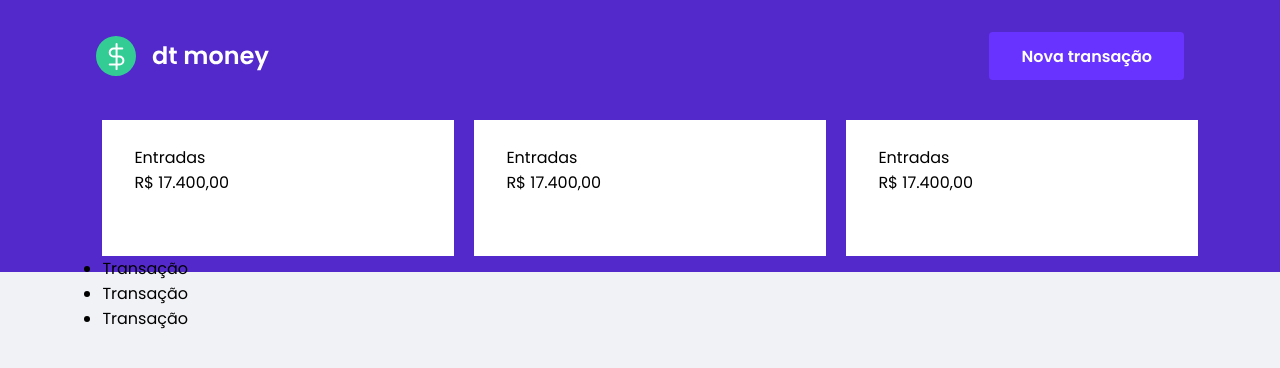
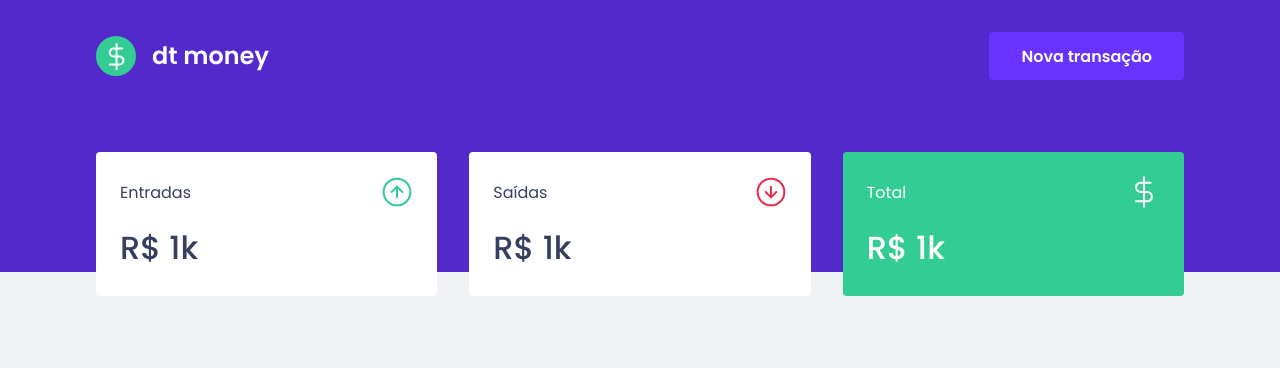
Before and after one commit to yan-dsb/ignite-02-dtmoney, a React (Create React App) app: page / in a window 1280 px wide. Shown: the top 368 px of the page. Built offline with nearby package versions, Linux system fonts and the light colour scheme.

Commit message:
summary and styling

```diff
--- a/public/index.html
+++ b/public/index.html
@@ -5,7 +5,7 @@
     <link rel="preconnect" href="https://fonts.gstatic.com" crossorigin>
     <meta charset="utf-8" />
     <meta name="viewport" content="width=device-width, initial-scale=1" />
-    <link href="https://fonts.googleapis.com/css2?family=Poppins:wght@400;600&display=swap" rel="stylesheet">
+    <link href="https://fonts.googleapis.com/css2?family=Poppins:wght@400;500;600&display=swap" rel="stylesheet">
     <title>dt money</title>
   </head>
   <body>
--- a/src/App.tsx
+++ b/src/App.tsx
@@ -1,12 +1,12 @@
-import React from 'react'
-import { Content } from './components/Content'
-import { Header } from './components/Header'
+import React from 'react';
+import { Header } from './components/Header';
+import { Dashboard } from './components/Dashboard';
 
-export function App (): JSX.Element {
+export function App(): JSX.Element {
   return (
     <>
       <Header />
-      <Content />
+      <Dashboard />
     </>
-  )
+  );
 }
--- a/src/components/Content/index.tsx
+++ /dev/null
@@ -1,33 +0,0 @@
-import React from 'react';
-import { TransactionList } from '../TransactionList';
-import { Card, CardBody, CardsContainer, Container } from './styles';
-
-export function Content(): JSX.Element{
-  return (
-    <Container>
-      <CardsContainer>
-        <Card>
-          <CardBody>
-            <div>Entradas</div>
-            <span>R$ 17.400,00</span>
-          </CardBody>
-        </Card>
-        <Card>
-          <CardBody>
-            <div>Entradas</div>
-            <span>R$ 17.400,00</span>
-          </CardBody>
-        </Card>
-        <Card>
-          <CardBody>
-            <div>Entradas</div>
-            <span>R$ 17.400,00</span>
-          </CardBody>
-        </Card>
-      </CardsContainer>
-      <div className="transactions-container">
-        <TransactionList />
-      </div>
-    </Container>
-  );
-}
--- a/src/components/Content/styles.js
+++ /dev/null
@@ -1,34 +0,0 @@
-import styled from 'styled-components';
-
-export const Container = styled.div`
-  position: absolute;
-  display: flex;
-  flex-direction: column;
-  margin: 0 8%;
-  margin-bottom: 50px;
-  left: 0;
-  top: 15%;
-  z-index: 2;
-`;
-
-export const CardsContainer = styled.div`
-display: flex;
-  max-width: 100vw;
-  flex-direction: row;
-  align-items: center;
-  overflow: auto;
-`;
-export const Card = styled.div`
-  min-width: 352px;
-  min-height: 136px;
-  background: #fff;
-  & + div {
-    margin-left: 20px;
-  }
-`;
-export const CardBody = styled.div`
-  margin-top: 25px;
-  margin-left: 32px;
-  margin-right: 8px;
-  margin-bottom: 18px;
-`;
--- /dev/null
+++ b/src/components/Dashboard/index.tsx
@@ -0,0 +1,11 @@
+import React from 'react';
+import { Summary } from '../Summary';
+import { Container } from './styles';
+
+export function Dashboard(): JSX.Element {
+  return (
+    <Container>
+      <Summary />
+    </Container>
+  );
+}
--- /dev/null
+++ b/src/components/Dashboard/styles.ts
@@ -0,0 +1,7 @@
+import styled from 'styled-components';
+
+export const Container = styled.main`
+  max-width: 1120px;
+  margin: 0 auto;
+  padding: 2.5rem 1rem;
+`;
--- a/src/components/Header/index.tsx
+++ b/src/components/Header/index.tsx
@@ -1,6 +1,6 @@
 import React from 'react';
 import logoImg from '../../assets/logo.svg';
-import { Container, Content } from './styles.js';
+import { Container, Content } from './styles';
 
 export function Header(): JSX.Element {
   return (
--- a/src/components/Header/styles.js
+++ b/src/components/Header/styles.ts
@@ -3,7 +3,6 @@
 export const Container = styled.header`
   z-index: 1;
   background: var(--blue);
-  position: relative;
 `;
 
 export const Content = styled.div`
--- /dev/null
+++ b/src/components/Summary/index.tsx
@@ -0,0 +1,39 @@
+import React from 'react';
+import { Container, Card, CardBody, CardHeader } from './styles';
+import incomeImg from '../../assets/income.svg';
+import outcomeImg from '../../assets/outcome.svg';
+import totalImg from '../../assets/total.svg';
+
+export function Summary(): JSX.Element {
+  return (
+    <Container>
+      <Card>
+        <CardBody>
+          <CardHeader>
+            <p>Entradas</p>
+            <img src={incomeImg} alt="entradas" />
+          </CardHeader>
+          <strong>R$ 1k</strong>
+        </CardBody>
+      </Card>
+      <Card>
+        <CardBody>
+          <CardHeader>
+            <p>Saídas</p>
+            <img src={outcomeImg} alt="saídas" />
+          </CardHeader>
+          <strong>R$ 1k</strong>
+        </CardBody>
+      </Card>
+      <Card className="background">
+        <CardBody>
+          <CardHeader>
+            <p>Total</p>
+            <img src={totalImg} alt="total" />
+          </CardHeader>
+          <strong>R$ 1k</strong>
+        </CardBody>
+      </Card>
+    </Container>
+  );
+}
--- /dev/null
+++ b/src/components/Summary/styles.ts
@@ -0,0 +1,35 @@
+import styled from 'styled-components';
+
+export const Container = styled.div`
+  display: grid;
+  grid-template-columns: repeat(3, 1fr);
+  gap: 2rem;
+  margin-top: -10rem;
+`;
+
+export const Card = styled.div`
+  padding: 1.5rem;
+  background: var(--shape);
+  border-radius: 0.25rem;
+  color: var(--text-title);
+
+  strong {
+    display: block;
+    margin-top: 1rem;
+    font-size: 2rem;
+    font-weight: 500;
+    line-height: 3rem;
+  }
+  &.background {
+    background: var(--green);
+    color: var(--shape);
+  }
+`;
+
+export const CardBody = styled.div``;
+
+export const CardHeader = styled.header`
+  display: flex;
+  align-items: center;
+  justify-content: space-between;
+`;
--- a/src/styles/global.ts
+++ b/src/styles/global.ts
@@ -5,6 +5,7 @@
     --background: #F0F2F5;
     --red: #E62E4D;
     --blue: #5429CC;
+    --green: #33CC95;
 
     --blue-light: #6933FF;
 
```
